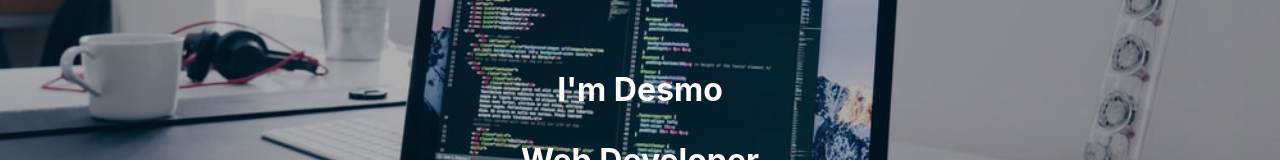
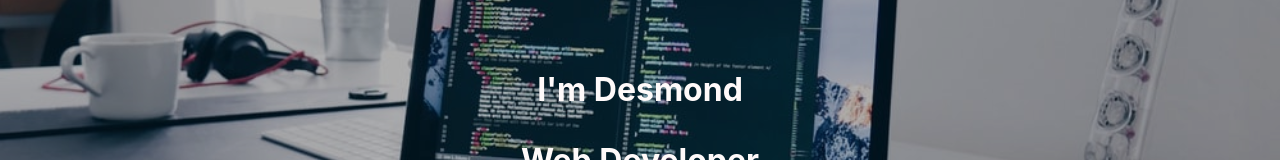
Before and after one commit to Ifcodes/FCC-Project-Portfolio, a plain HTML site: page index.html in a window 1280 px wide. Shown: the part 392-552 px from the top of the page. Drawn offline with Linux system fonts and the light colour scheme.

```diff
--- a/index.html
+++ b/index.html
@@ -17,7 +17,7 @@
         </nav>
     <div id="welcome-note">
         <h1>Hey, Welcome!</h1>
-        <p>I'm Desmo</p>
+        <p>I'm Desmond</p>
         <p>Web Developer</p>
     </div>
     </header>
```
